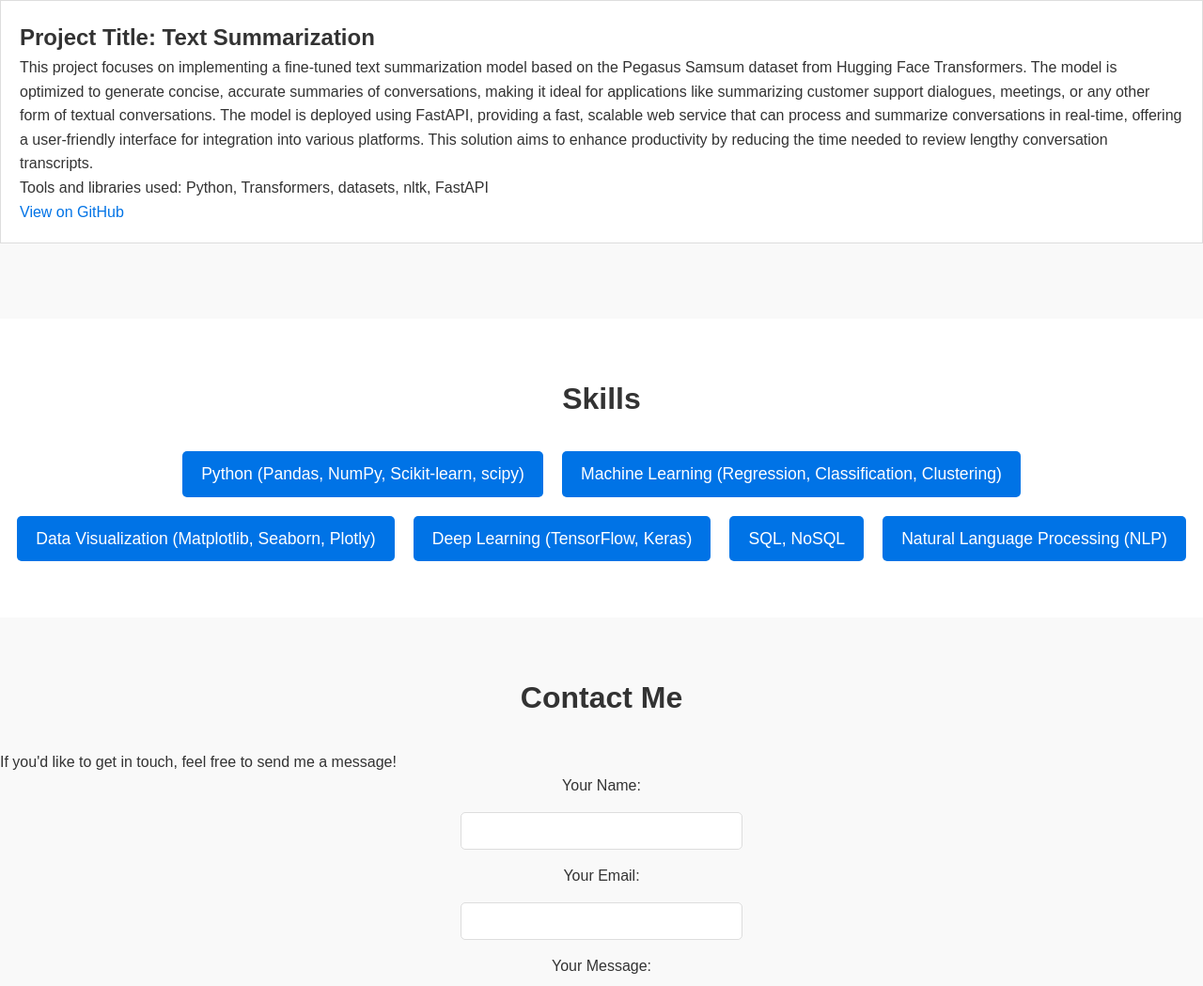
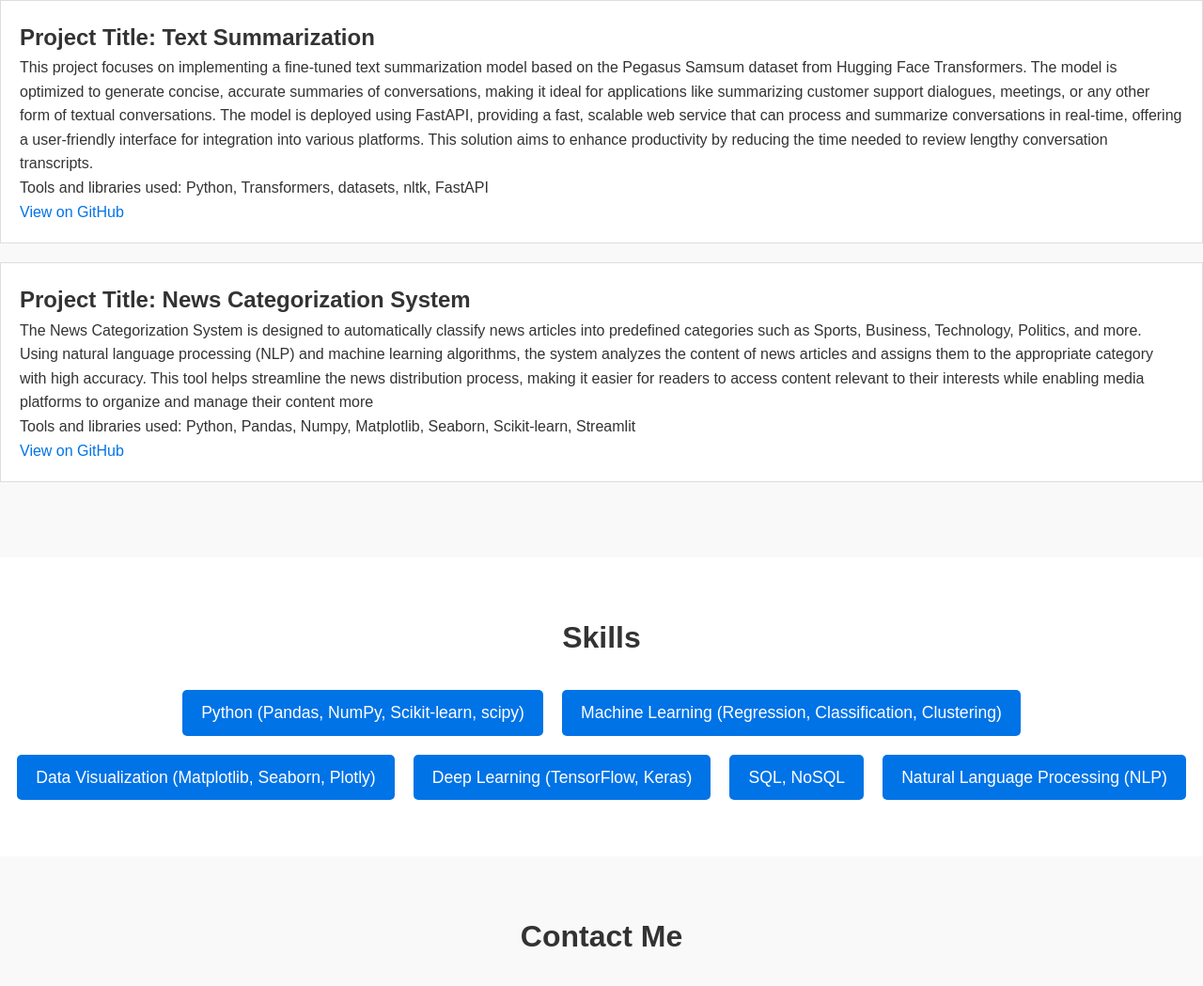
Before and after one commit to Sail2304/portfolio, a plain HTML site: page index.html in a window 1280 px wide. Shown: the part 879-1928 px from the top of the page at 94% size. Drawn offline with Linux system fonts and the light colour scheme.

Commit message:
added news classification project

```diff
--- a/index.html
+++ b/index.html
@@ -52,6 +52,13 @@
                 <p>Tools and libraries used: Python, Transformers, datasets, nltk, FastAPI </p>
                 <a href="https://github.com/Sail2304/textsummarizer" target="_blank">View on GitHub</a>
             </div>
+
+            <div class="project">
+                <h3>Project Title: News Categorization System</h3>
+                <p>The News Categorization System is designed to automatically classify news articles into predefined categories such as Sports, Business, Technology, Politics, and more. Using natural language processing (NLP) and machine learning algorithms, the system analyzes the content of news articles and assigns them to the appropriate category with high accuracy. This tool helps streamline the news distribution process, making it easier for readers to access content relevant to their interests while enabling media platforms to organize and manage their content more</p>
+                <p>Tools and libraries used: Python, Pandas, Numpy, Matplotlib, Seaborn, Scikit-learn, Streamlit </p>
+                <a href="https://github.com/Sail2304/FlipItNews" target="_blank">View on GitHub</a>
+            </div>
             <!-- Add more projects as needed -->
         </div>
     </section>
```
